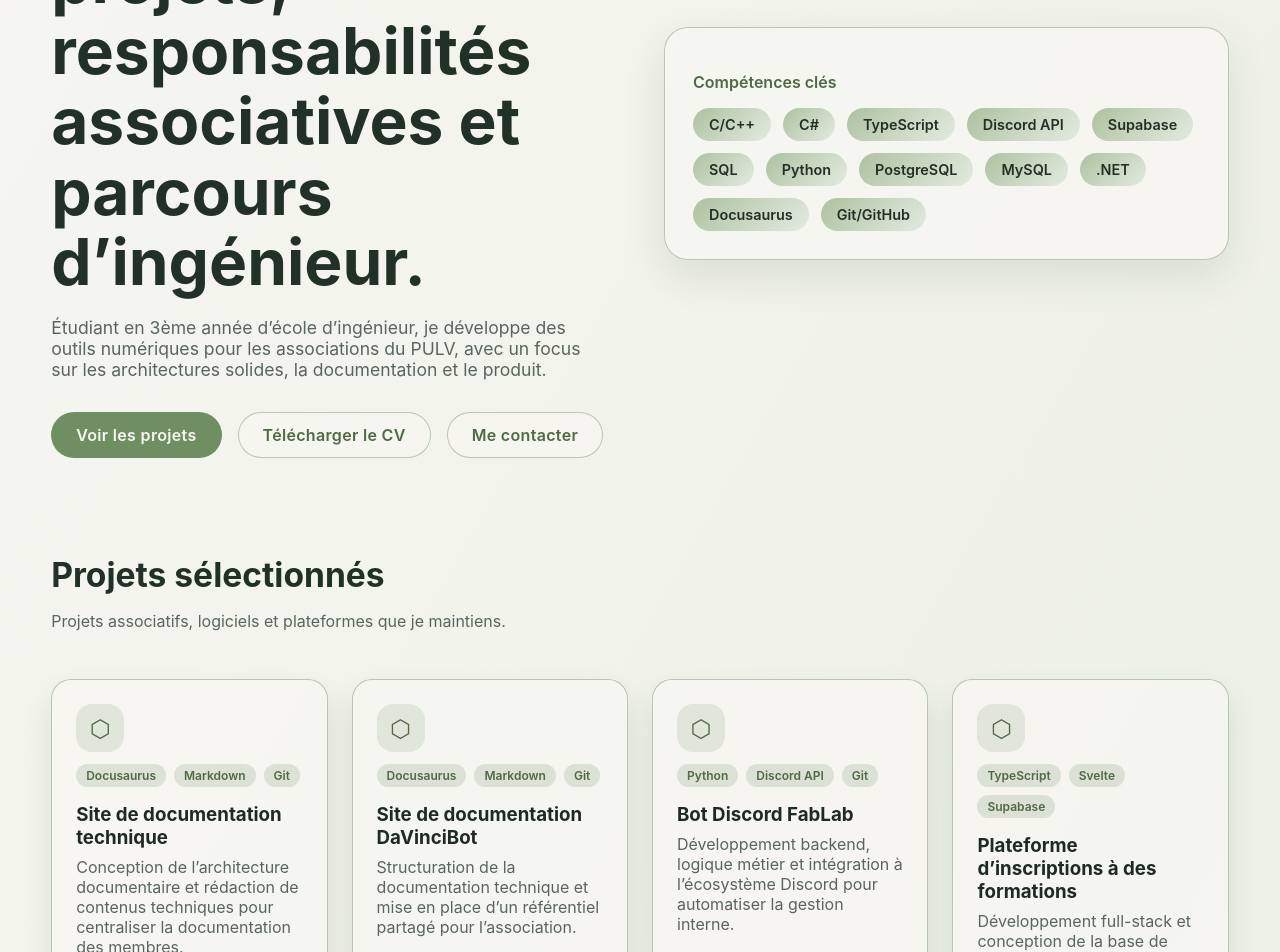
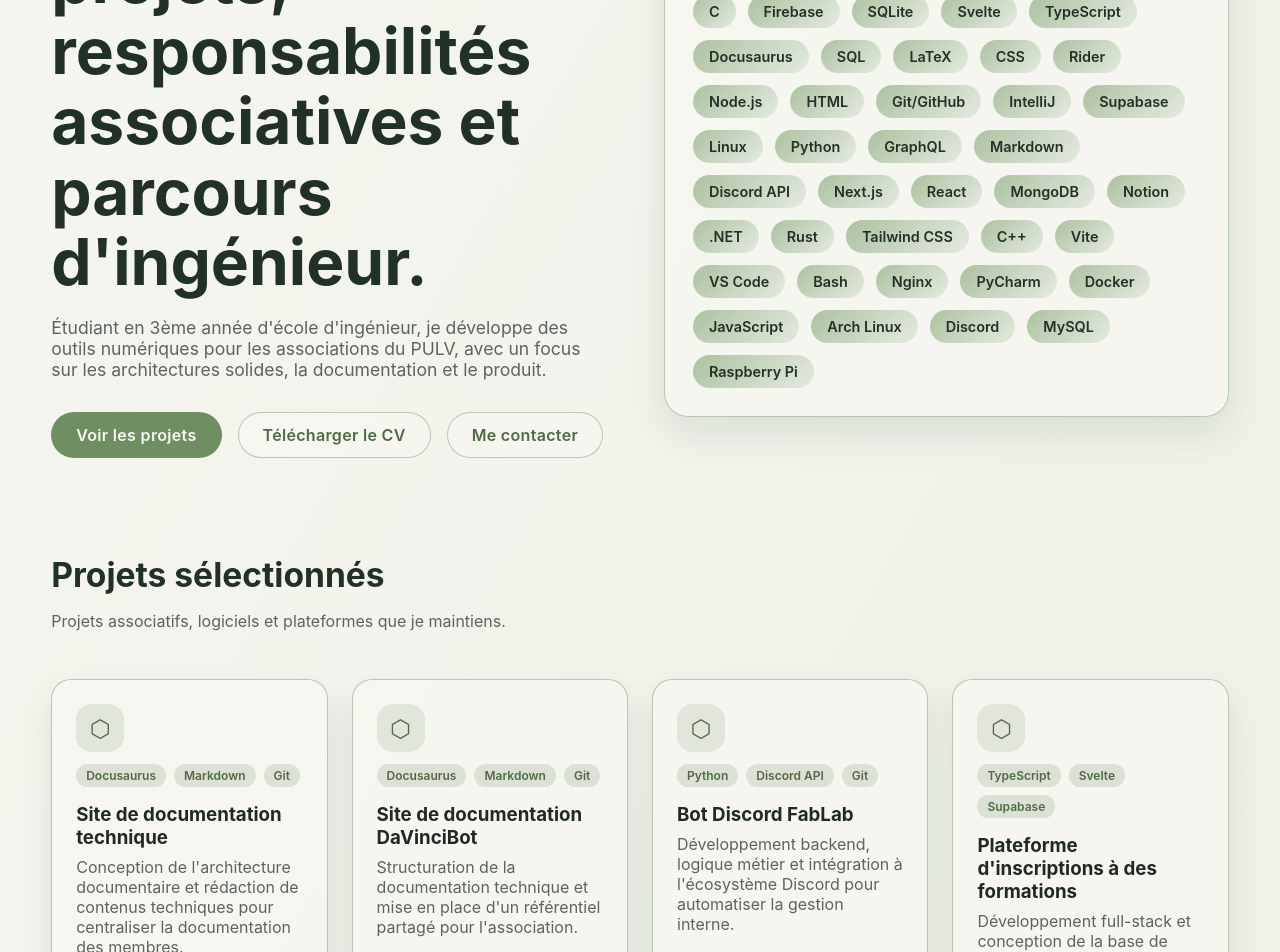
Before and after one commit to aust-1/portfolio, a React (Vite) app in the folder site/: page / in a window 1280 px wide. Shown: the part 340-1292 px from the top of the page. Built offline with nearby package versions, Linux system fonts and the light colour scheme.

Commit message:
refactor skills and project descriptions for consistency and clarity

```diff
--- a/site/src/App.jsx
+++ b/site/src/App.jsx
@@ -4,14 +4,46 @@
 const skills = [
   'Python',
   'TypeScript',
-  'C/C++',
   'C#',
+  'C',
+  'C++',
   '.NET',
+  'Rust',
+  'HTML',
+  'CSS',
+  'JavaScript',
+  'Bash',
+  'LaTeX',
+  'Markdown',
+  'Regex',
+  'React',
+  'Next.js',
+  'Svelte',
+  'Tailwind CSS',
+  'Vite',
+  'Node.js',
+  'GraphQL',
+  'Docker',
+  'Kubernetes',
+  'Nginx',
   'PostgreSQL',
   'MySQL',
   'SQL',
+  'MongoDB',
+  'SQLite',
+  'Firebase',
   'Supabase',
   'Git/GitHub',
+  'VS Code',
+  'IntelliJ',
+  'PyCharm',
+  'Rider',
+  'Linux',
+  'Arch Linux',
+  'Debian',
+  'Notion',
+  'Discord',
+  'Raspberry Pi',
   'Docusaurus',
   'Discord API',
 ]
@@ -20,26 +52,26 @@
   {
     title: 'Site de documentation technique',
     description:
-      'Conception de l’architecture documentaire et rédaction de contenus techniques pour centraliser la documentation des membres.',
+      'Conception de l\'architecture documentaire et rédaction de contenus techniques pour centraliser la documentation des membres.',
     tags: ['Docusaurus', 'Markdown', 'Git'],
     link: 'https://docs.devinci-fablab.fr',
   },
   {
     title: 'Site de documentation DaVinciBot',
     description:
-      'Structuration de la documentation technique et mise en place d’un référentiel partagé pour l’association.',
+      'Structuration de la documentation technique et mise en place d\'un référentiel partagé pour l\'association.',
     tags: ['Docusaurus', 'Markdown', 'Git'],
     link: 'https://docs.davincibot.fr',
   },
   {
     title: 'Bot Discord FabLab',
     description:
-      'Développement backend, logique métier et intégration à l’écosystème Discord pour automatiser la gestion interne.',
+      'Développement backend, logique métier et intégration à l\'écosystème Discord pour automatiser la gestion interne.',
     tags: ['Python', 'Discord API', 'Git'],
     link: 'https://github.com/DeVinci-FabLab/FabLaBot',
   },
   {
-    title: 'Plateforme d’inscriptions à des formations',
+    title: 'Plateforme d\'inscriptions à des formations',
     description:
       'Développement full-stack et conception de la base de données pour gérer inscriptions, places et données utilisateurs.',
     tags: ['TypeScript', 'Svelte', 'Supabase'],
@@ -69,7 +101,7 @@
   {
     title: 'Coupe de France de Robotique',
     description:
-      'Développement du logiciel de contrôle d’un robot autonome avec asservissement et programmation concurrente.',
+      'Développement du logiciel de contrôle d\'un robot autonome avec asservissement et programmation concurrente.',
     tags: ['C/C++', 'Python', 'Embarqué'],
     link: '#',
   },
@@ -88,21 +120,21 @@
     company: 'DaVinciBot',
     period: 'Depuis novembre 2025',
     description:
-      'Développement full-stack, contribution aux outils logiciels de l’association et conception d’un site d’inscriptions aux formations.',
+      'Développement full-stack, contribution aux outils logiciels de l\'association et conception d\'un site d\'inscriptions aux formations.',
   },
   {
     role: 'Membre du pôle numérique',
     company: 'DeVinci Fablab',
     period: 'Depuis juin 2025',
     description:
-      'Structuration de l’écosystème associatif, conception d’architectures logicielles et maintenance des outils numériques internes.',
+      'Structuration de l\'écosystème associatif, conception d\'architectures logicielles et maintenance des outils numériques internes.',
   },
   {
     role: 'Responsable Formation',
     company: 'DeVinci Fablab',
     period: 'Avril 2025 — Décembre 2025',
     description:
-      'Organisation et structuration de l’offre de formation technique, création de parcours cohérents et supports pédagogiques réutilisables.',
+      'Organisation et structuration de l\'offre de formation technique, création de parcours cohérents et supports pédagogiques réutilisables.',
   },
   {
     role: 'Référent Informatique — Coupe de France de Robotique',
@@ -116,7 +148,7 @@
     company: 'EMLV',
     period: 'Depuis septembre 2024',
     description:
-      'Conception et encadrement d’un module orienté projet et innovation, accompagnement à la montée en compétences techniques.',
+      'Conception et encadrement d\'un module orienté projet et innovation, accompagnement à la montée en compétences techniques.',
   },
   {
     role: 'Trésorier',
@@ -129,15 +161,15 @@
 
 const trainings = [
   {
-    title: 'Semestre à l’international — programme d’échange',
+    title: 'Semestre à l\'international — programme d\'échange',
     school: 'UVIC — Universitat de Vic, Espagne',
     period: 'Juillet 2025 — Janvier 2026',
     description:
       'Cours suivis : Database, Python, “Optimization & Operational Research” (100% en anglais).',
   },
   {
-    title: '3ème année d’études d’ingénieur — majeure Big Data et IA',
-    school: 'ESILV — École Supérieure d’Ingénieurs Léonard de Vinci',
+    title: '3ème année d\'études d\'ingénieur — majeure Big Data et IA',
+    school: 'ESILV — École Supérieure d\'Ingénieurs Léonard de Vinci',
     period: 'Depuis septembre 2023',
     description:
       'Associations : DeVinci Fablab, DaVinciBot, LéoLearning, DeVinci Lumière, Cordées de la Réussite.',
@@ -165,14 +197,14 @@
     href: 'mailto:eliottroussille@gmail.com',
   },
   {
-    label: 'Site',
-    value: 'eliott-roussille.fr',
-    href: 'https://eliott-roussille.fr',
-  },
-  {
     label: 'LinkedIn',
     value: 'linkedin.com/in/eliott-roussille',
     href: 'https://linkedin.com/in/eliott-roussille/',
+  },
+  {
+    label: 'Github',
+    value: 'aust-1',
+    href: 'https://github.com/aust-1',
   },
 ]
 
@@ -241,10 +273,10 @@
             <p className="eyebrow">Ingénieur en formation · Big Data & IA</p>
             <h1>
               Eliott Roussille — projets, responsabilités associatives et parcours
-              d’ingénieur.
+              d'ingénieur.
             </h1>
             <p className="lead">
-              Étudiant en 3ème année d’école d’ingénieur, je développe des outils
+              Étudiant en 3ème année d'école d'ingénieur, je développe des outils
               numériques pour les associations du PULV, avec un focus sur les
               architectures solides, la documentation et le produit.
             </p>
@@ -346,7 +378,7 @@
         <section className="section" id="training">
             <div className="section__header">
               <h2>Formations</h2>
-              <p>Parcours d’ingénieur, double diplôme et semestre à l’international.</p>
+              <p>Parcours d'ingénieur, double diplôme et semestre à l'international.</p>
             </div>
           <div className="grid grid--training">
             {trainings.map((training) => (
```
